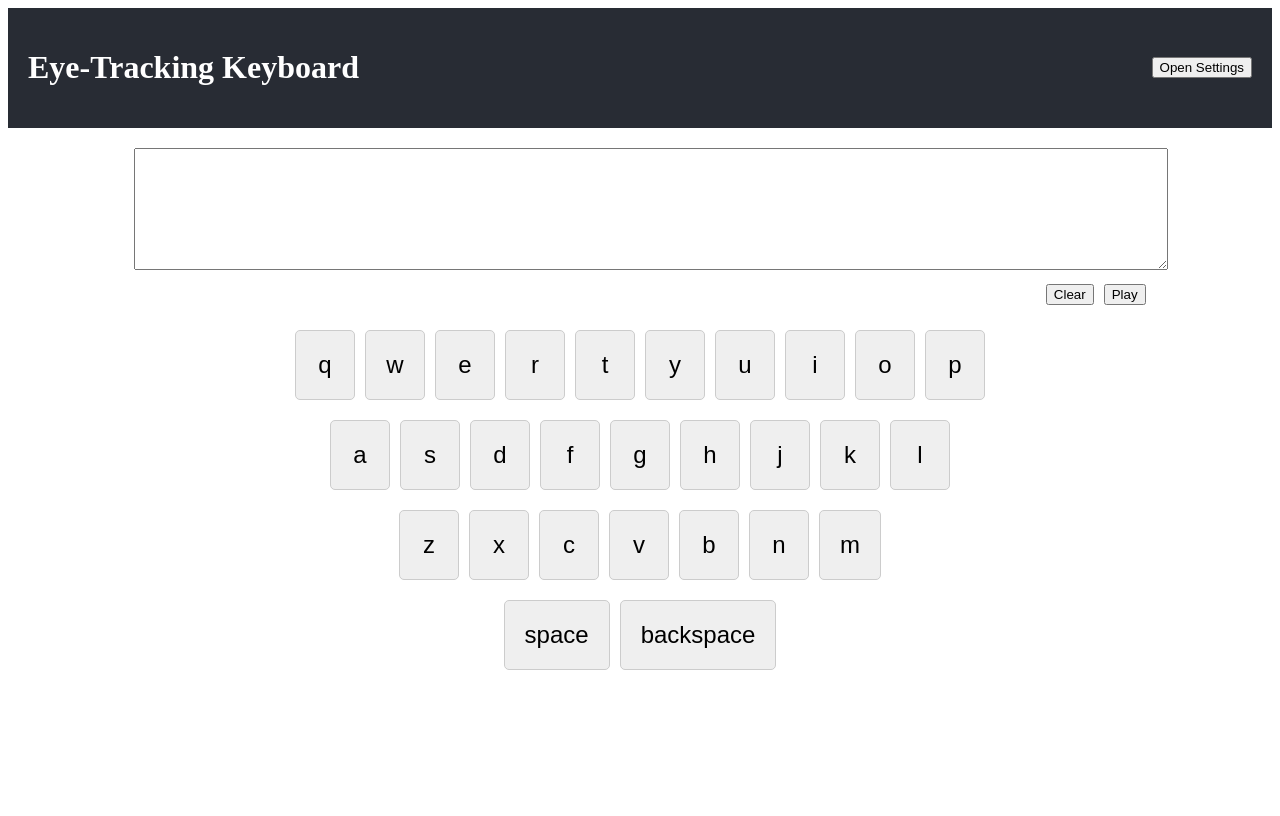
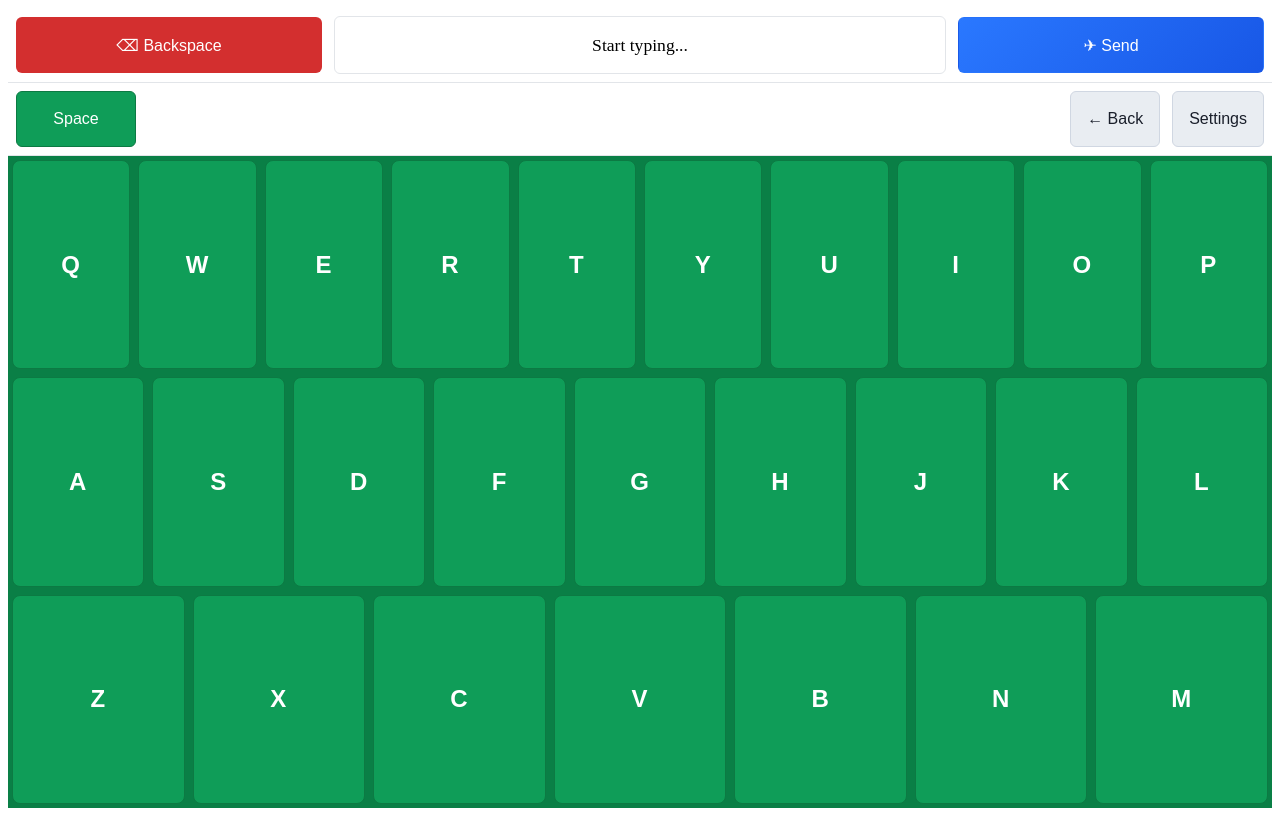
Before and after one commit to jskopek/forsee, a React (Create React App) app in the folder keyboard-ui/: page / in a window 1280 px wide. Built offline with nearby package versions, Linux system fonts and the light colour scheme; the HTML template or start-up script is replaced by a standard one.

Commit message:
Layout for eye tracking keyboard has larger targets

```diff
--- a/keyboard-ui/src/App.css
+++ b/keyboard-ui/src/App.css
@@ -1,70 +1,172 @@
 .App {
   text-align: center;
+  min-height: 100vh;
+  display: flex;
+  flex-direction: column;
+  background: #f3f5f7;
 }
 
-.App-header {
-  background-color: #282c34;
-  padding: 20px;
-  color: white;
-  display: flex;
-  justify-content: space-between;
+/* Top bar */
+.top-bar {
+  display: grid;
+  grid-template-columns: 1fr 2fr 1fr;
+  gap: 12px;
+  padding: 8px;
+  background: #ffffff;
+  border-bottom: 1px solid #e2e5e9;
   align-items: center;
 }
 
+.typed-display {
+  height: 56px;
+  display: flex;
+  align-items: center;
+  justify-content: center;
+  background: #ffffff;
+  border: 1px solid #e2e5e9;
+  border-radius: 6px;
+  font-size: 1.1rem;
+  padding: 0 12px;
+  overflow: hidden;
+  white-space: nowrap;
+  text-overflow: ellipsis;
+}
+
+/* Secondary bar */
+.secondary-bar {
+  display: grid;
+  grid-template-columns: auto 1fr auto auto;
+  gap: 12px;
+  padding: 8px;
+  background: #ffffff;
+  border-bottom: 1px solid #e2e5e9;
+}
+
+.suggestions {
+  /* Placeholder area for future suggestions */
+}
+
+.keyboard-wrapper {
+  flex: 1;
+  display: flex;
+  padding: 0;
+}
+
 .keyboard {
-  margin-top: 20px;
+  flex: 1;
+  display: flex;
+  flex-direction: column;
+  gap: 0;
+  width: 100%;
 }
 
 .keyboard-row {
-  display: flex;
-  justify-content: center;
-  margin-bottom: 10px;
+  display: grid;
+  gap: 0;
+  flex: 1;
 }
 
 .key {
+  position: relative;
+  width: 100%;
+  height: 100%;
+  border: none;
+  background: transparent;
+  color: #ffffff;
   font-size: 1.5rem;
-  padding: 20px;
-  margin: 5px;
-  min-width: 60px;
-  text-align: center;
-  border: 1px solid #ccc;
-  border-radius: 5px;
+  letter-spacing: 1px;
   cursor: pointer;
 }
 
-.text-input-container {
-  margin: 20px auto;
-  width: 80%;
+/* Back plate (fills full cell) */
+.key::before {
+  content: '';
+  position: absolute;
+  inset: 0;
+  background: #0a7f46; /* darker green back */
+  transition: background 120ms ease;
 }
 
-.text-input {
-  width: 100%;
-  height: 100px;
-  font-size: 1.2rem;
-  padding: 10px;
+/* Front face (rounded, inset) */
+.key::after {
+  content: '';
+  position: absolute;
+  inset: 4px; /* creates the back-plate reveal while keeping full tap target */
+  background: #0f9d58; /* green */
+  border: 1px solid #0c7a43;
+  border-radius: 8px;
+  transition: background 120ms ease, border-color 120ms ease;
 }
 
-.text-input-buttons {
-  margin-top: 10px;
+.key .key-label {
+  position: relative;
+  z-index: 1;
+  font-weight: 600;
+}
+
+.key-letter {}
+
+.btn {
+  height: 56px;
+  padding: 0 16px;
+  border-radius: 6px;
+  border: 1px solid transparent;
+  font-size: 1rem;
+  cursor: pointer;
+}
+
+.btn-danger {
+  background: #d32f2f;
+  color: #ffffff;
+}
+
+.btn-primary {
+  background: linear-gradient(135deg, #2a78ff, #1857e6);
+  color: #ffffff;
+}
+
+.btn-neutral {
+  background: #e9edf2;
+  color: #1a1f2b;
+  border-color: #d0d7e2;
+}
+
+.btn-space {
+  background: #0f9d58;
+  color: #ffffff;
+  border-color: #0c7a43;
+  min-width: 120px;
+}
+
+/* Hover states – lighten both back and front */
+.key:hover::before {
+  background: #109e58;
+}
+.key:hover::after {
+  background: #25b269;
+  border-color: #15995a;
+}
+
+.utility-actions {
   display: flex;
   justify-content: flex-end;
+  gap: 8px;
+  padding: 8px;
 }
 
-.text-input-buttons button {
-  margin-left: 10px;
+.btn-secondary {
+  background: #ffffff;
+  border: 1px solid #d0d7e2;
 }
 
 .settings {
-  margin: 20px auto;
-  width: 80%;
+  margin: 8px auto;
+  width: 90%;
   display: flex;
   align-items: center;
-}
-
-.settings label {
-  margin-right: 10px;
+  gap: 8px;
 }
 
 .settings input {
-  width: 100px;
+  width: 120px;
 }
--- a/keyboard-ui/src/App.js
+++ b/keyboard-ui/src/App.js
@@ -1,6 +1,5 @@
 import React, { useState, useEffect, useRef } from 'react';
 import Keyboard from './components/Keyboard';
-import TextInput from './components/TextInput';
 import Settings from './components/Settings';
 import './App.css';
 
@@ -39,10 +38,6 @@ const App = () => {
     clearTimeout(keyPressTimer.current);
   };
 
-  const handleClear = () => {
-    setText('');
-  };
-
   const handleSpeak = () => {
     const utterance = new SpeechSynthesisUtterance(text);
     speechSynthesis.speak(utterance);
@@ -59,20 +54,59 @@ const App = () => {
 
   return (
     <div className="App">
-      <header className="App-header">
-        <h1>Eye-Tracking Keyboard</h1>
-        <button onClick={toggleSettings}>
-          {isSettingsOpen ? 'Close Settings' : 'Open Settings'}
+      {/* Top bar */}
+      <div className="top-bar">
+        <button
+          className="btn btn-danger"
+          onClick={() => handleKeyPress('backspace')}
+          onMouseEnter={() => handleDwell('backspace')}
+          onMouseLeave={handleDwellLeave}
+        >
+          ⌫ Backspace
         </button>
-      </header>
+        <div className="typed-display" title={text || 'Start typing...'}>
+          {text || 'Start typing...'}
+        </div>
+        <button
+          className="btn btn-primary"
+          onClick={handleSpeak}
+        >
+          ✈ Send
+        </button>
+      </div>
+
+      {/* Secondary bar */}
+      <div className="secondary-bar">
+        <button
+          className="btn btn-space"
+          onClick={() => handleKeyPress('space')}
+          onMouseEnter={() => handleDwell('space')}
+          onMouseLeave={handleDwellLeave}
+        >
+          Space
+        </button>
+        <div className="suggestions" />
+        <button className="btn btn-neutral" onClick={() => {}}>
+          ← Back
+        </button>
+        <button className="btn btn-neutral" onClick={toggleSettings}>
+          {isSettingsOpen ? 'Close Settings' : 'Settings'}
+        </button>
+      </div>
+
       {isSettingsOpen && (
         <Settings
           initialDwellTime={dwellTime}
           onDwellTimeChange={handleDwellTimeChange}
         />
       )}
-      <TextInput text={text} onClear={handleClear} onSpeak={handleSpeak} />
-      <Keyboard onDwell={handleDwell} onDwellLeave={handleDwellLeave} />
+
+      {/* Keyboard area fills the remaining space */}
+      <div className="keyboard-wrapper">
+        <Keyboard onDwell={handleDwell} onDwellLeave={handleDwellLeave} />
+      </div>
+
+      {/* no bottom utility row */}
     </div>
   );
 };
--- a/keyboard-ui/src/components/Keyboard.js
+++ b/keyboard-ui/src/components/Keyboard.js
@@ -5,22 +5,25 @@ const Keyboard = ({ onDwell, onDwellLeave }) => {
   const keys = [
     ['q', 'w', 'e', 'r', 't', 'y', 'u', 'i', 'o', 'p'],
     ['a', 's', 'd', 'f', 'g', 'h', 'j', 'k', 'l'],
-    ['z', 'x', 'c', 'v', 'b', 'n', 'm'],
-    ['space', 'backspace']
+    ['z', 'x', 'c', 'v', 'b', 'n', 'm']
   ];
 
   return (
     <div className="keyboard">
       {keys.map((row, rowIndex) => (
-        <div key={rowIndex} className="keyboard-row">
+        <div
+          key={rowIndex}
+          className="keyboard-row"
+          style={{ gridTemplateColumns: `repeat(${row.length}, 1fr)` }}
+        >
           {row.map((key) => (
             <button
               key={key}
               onMouseEnter={() => onDwell(key)}
               onMouseLeave={onDwellLeave}
-              className="key"
+              className="key key-letter"
             >
-              {key}
+              <span className="key-label">{key.toUpperCase()}</span>
             </button>
           ))}
         </div>
```
